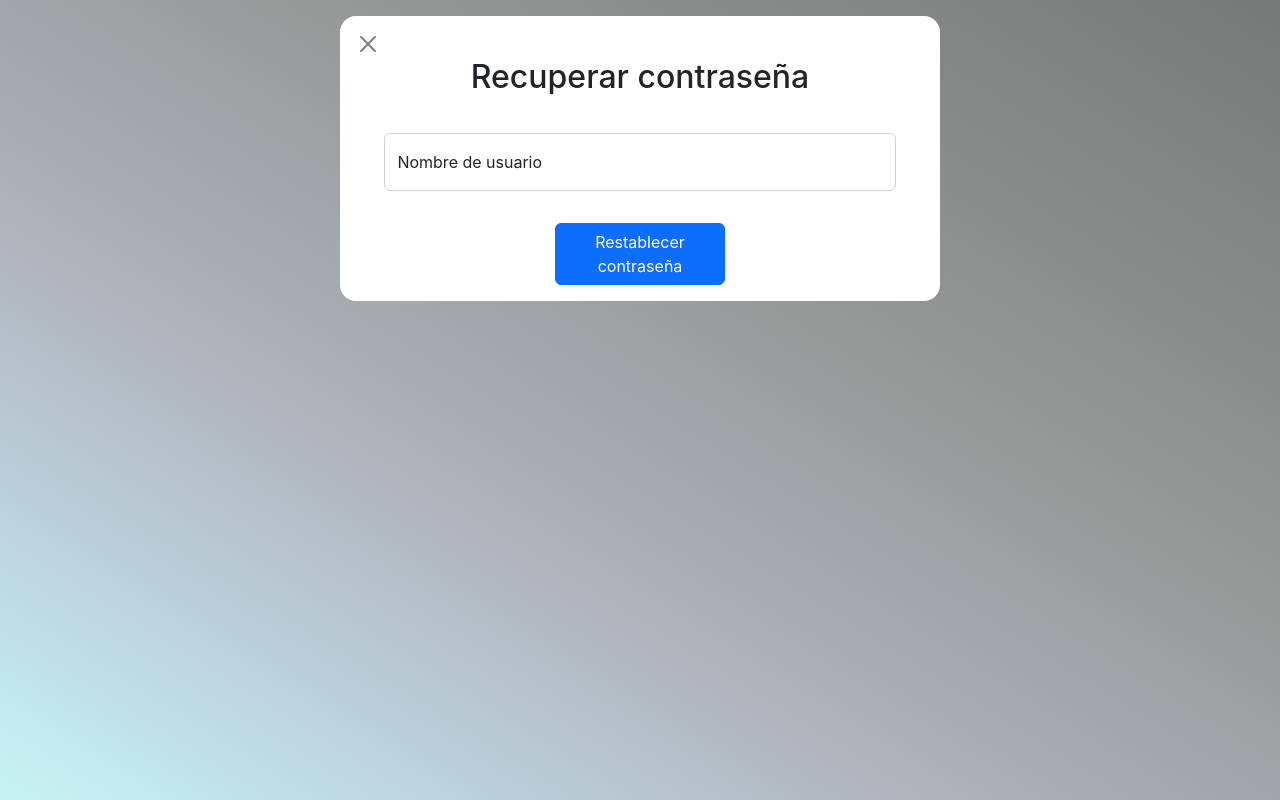
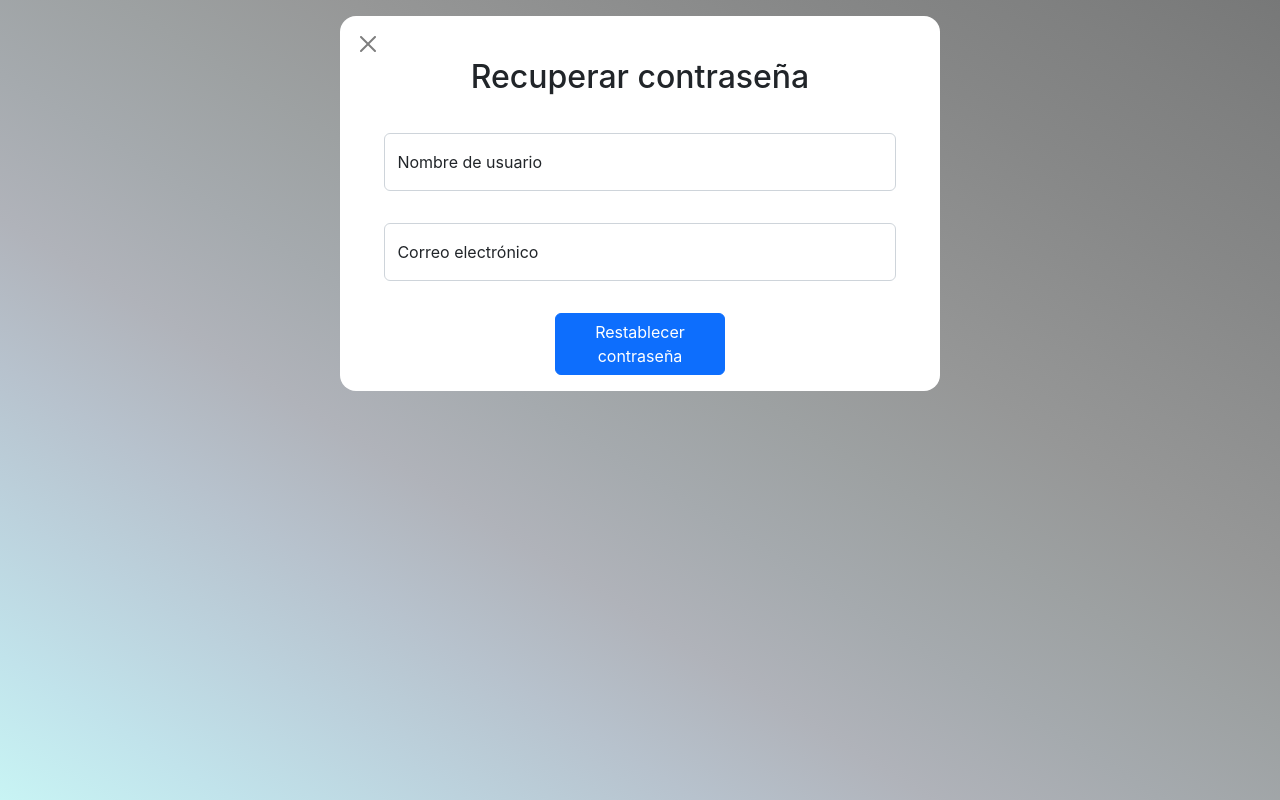
Before and after one commit to ByMarqueZz/private-cloud, a React (Create React App) app in the folder client/: page /recovery in a window 1280 px wide. Built offline with nearby package versions, Linux system fonts and the light colour scheme; no server answers.

Commit message:
Recovery vulnerability fix

```diff
--- a/client/src/components/recovery/recovery.js
+++ b/client/src/components/recovery/recovery.js
@@ -1,5 +1,5 @@
 import {React, useEffect, useState} from 'react';
-import { useNavigate } from 'react-router-dom';
+import {useNavigate} from 'react-router-dom';
 
 /**
  * Componente login se muestra cuando el usuario no está logueado
@@ -10,21 +10,22 @@ function Recovery(props) {
     const [user, setUser] = useState('');
     const [userIncorrect, setUserIncorrect] = useState(false);
     const [success, setSuccess] = useState(false);
+    const [email, setEmail] = useState('');
     const navigate = useNavigate();
 
 
     function handleSubmit(event) {
         event.preventDefault();
-      fetch(props.url+'/api/recovery', {
+        fetch(props.url + '/api/recovery', {
             method: 'POST',
             headers: {
                 'Content-Type': 'application/json'
             },
-        body: JSON.stringify({ user })
+            body: JSON.stringify({user, email})
         })
             .then((response) => response.json())
             .then((data) => {
-        if(data == true) {
+                if (data == true) {
                     setSuccess(true);
                 } else {
                     setUserIncorrect(true);
@@ -32,11 +33,12 @@ function Recovery(props) {
             })
     }
 
-    if(success) {
-        return(
+    if (success) {
+        return (
             <div className="container">
                 <div className='close-modal'>
-                    <button type="button" className="btn-close" aria-label="Close" onClick={() => navigate('/')}></button>
+                    <button type="button" className="btn-close" aria-label="Close"
+                            onClick={() => navigate('/')}></button>
                 </div>
                 <h2 className="tituloLogin">Recuperar contraseña</h2>
                 <div className='divInputLogin'>
@@ -57,18 +59,33 @@ function Recovery(props) {
             <form className='formLogin'>
                 <div className='divInputLogin'>
                     <div className="form-floating inputLogin">
-              <input required type="text" className="form-control" id="floatingName" placeholder="Nombre de usuario" value={user} onChange={(event) => setUser(event.target.value)}/>
+                        <input required type="text" className="form-control" id="floatingName"
+                               placeholder="Nombre de usuario" value={user}
+                               onChange={(event) => setUser(event.target.value)}/>
                         <label htmlFor="floatingPassword">Nombre de usuario</label>
+                    </div>
+                </div>
+                <div className='divInputLogin'>
+                    <div className="form-floating inputLogin">
+                        <input required type="text" className="form-control" id="floatingName"
+                               placeholder="Correo electrónico" value={email}
+                               onChange={(event) => setEmail(event.target.value)}/>
+                        <label htmlFor="floatingPassword">Correo electrónico</label>
                     </div>
                 </div>
 
                 {
-            userIncorrect ? <p className="alert alert-danger" role="alert">El usuario introducido no forma parte de nuestra aplicación</p> : null
+                    userIncorrect ?
+                        <p className="alert alert-danger" role="alert">El usuario o correo introducido no forma parte de nuestra
+                            aplicación</p> : null
                 }
 
-          <button onClick={handleSubmit} type="submit" className='loginButton btn btn-primary'>Restablecer contraseña</button>
+                <button onClick={handleSubmit} type="submit" className='loginButton btn btn-primary'>Restablecer
+                    contraseña
+                </button>
             </form>
         </div>
     );
 }
+
 export default Recovery;
```
Also changed, not shown: 2 other files (tests, documents, lock files or other folders). Lines whose indentation alone changed are shown as unchanged.
